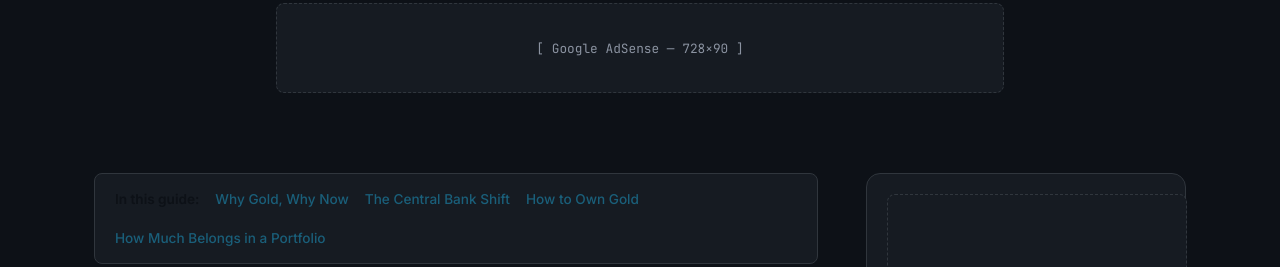
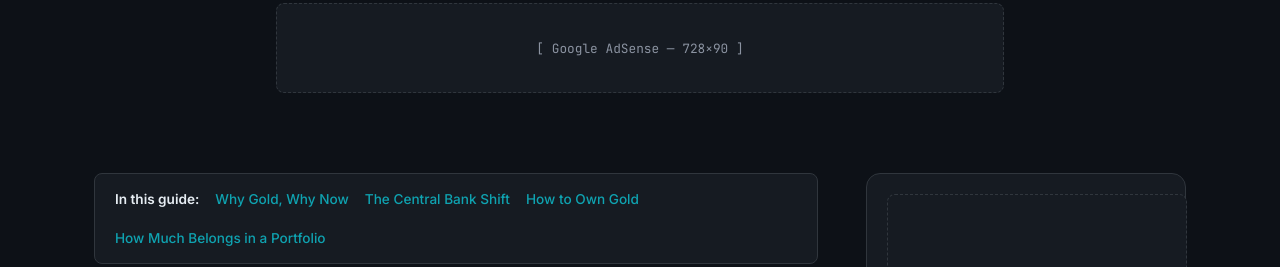
Before and after one commit to marketedge750/Marketedge, a plain HTML site: page gold-outlook.html in a window 1280 px wide. Both pictures are taken after a click on the button "Toggle dark mode". Shown: the part 533-800 px from the top of the page. Drawn offline with Linux system fonts and the light colour scheme; no server answers.

Commit message:
Add files via upload

```diff
--- a/gold-outlook.html
+++ b/gold-outlook.html
@@ -7,7 +7,7 @@
 <meta content="Central banks now hold more gold than U.S. Treasuries. We break down what record gold prices mean for retail investors in 2026." name="description"/>
 <link href="https://fonts.googleapis.com" rel="preconnect"/>
 <link href="https://fonts.googleapis.com/css2?family=DM+Serif+Display:ital@0;1&amp;family=Inter:wght@300;400;500;600&amp;family=JetBrains+Mono:wght@400;500&amp;display=swap" rel="stylesheet"/>
-<link href="style.css" rel="stylesheet"/>
+<link href="style.css?v=1784392322" rel="stylesheet"/>
 <script>(function(){try{var t=localStorage.getItem('fintorra-theme');var sysDark=window.matchMedia&&window.matchMedia('(prefers-color-scheme: dark)').matches;if(t==='dark'||(!t&&sysDark)){document.documentElement.setAttribute('data-theme','dark');}}catch(e){}})();</script>
 <link href="https://YOUR-DOMAIN-HERE.com/gold-outlook.html" rel="canonical"/><meta content="Gold at $4,300: Strategic Asset or Crowded Trade? | Fintorra" property="og:title"/><meta content="Central banks now hold more gold than U.S. Treasuries. We break down what record gold prices mean for retail investors in 2026." property="og:description"/><meta content="article" property="og:type"/><meta content="https://YOUR-DOMAIN-HERE.com/gold-outlook.html" property="og:url"/><meta content="https://images.unsplash.com/photo-1718752773283-de1f92513671?fm=jpg&amp;q=60&amp;w=1600&amp;auto=format&amp;fit=crop" property="og:image"/><meta content="Fintorra" property="og:site_name"/><meta content="summary_large_image" name="twitter:card"/><meta content="Gold at $4,300: Strategic Asset or Crowded Trade? | Fintorra" name="twitter:title"/><meta content="Central banks now hold more gold than U.S. Treasuries. We break down what record gold prices mean for retail investors in 2026." name="twitter:description"/><meta content="https://images.unsplash.com/photo-1718752773283-de1f92513671?fm=jpg&amp;q=60&amp;w=1600&amp;auto=format&amp;fit=crop" name="twitter:image"/><script type="application/ld+json">{
   "@context": "https://schema.org",
@@ -109,6 +109,6 @@
 </div>
 </main>
 <footer class="footer"><div class="container footer-inner"><div class="footer-brand"><a class="logo" href="index.html">Fin<span>torra</span></a><p>Independent investing education. Not financial advice.</p></div><div class="footer-links"><div class="footer-col"><h4>Learn</h4><ul><li><a href="investing-basics.html">Basics</a></li><li><a href="etf-guide.html">ETFs</a></li><li><a href="crypto.html">Crypto</a></li></ul></div></div></div><div class="footer-bottom container"><p>© 2026 Fintorra. <a href="privacy.html">Privacy</a> · <a href="terms.html">Terms</a></p></div><div class="visitor-counter" style="text-align:center;padding:8px 0;"><img alt="Visitor count" src="https://api.visitorbadge.io/api/visitors?path=marketedge-zippy-pavlova-49449e&amp;label=Visitors&amp;countColor=%23263759&amp;style=flat"/></div></footer>
-<script src="script.js"></script>
+<script src="script.js?v=1784392322"></script>
 </body>
 </html>
--- a/style.css
+++ b/style.css
@@ -1111,6 +1111,14 @@ html[data-theme="dark"] {
   --ink-muted: #8B93A1;
   --surface: #161B22;
   --border: #30363D;
+  /* The base --accent (#1A5F7A, a deep teal) measures only ~2.4:1
+     contrast against dark card backgrounds — well under the 4.5:1
+     legibility floor, and the root cause of hard-to-read links
+     throughout article pages (quick-nav links, "Read more" links, etc.)
+     reported after the dark-mode fixes above. --accent-hi (#0FA3B1) was
+     already chosen specifically to work on dark backgrounds, so reuse it
+     here instead of introducing a third color. */
+  --accent: var(--accent-hi);
 }
 html[data-theme="dark"] body { background: #0D1117; color: #E6EDF3; }
 html[data-theme="dark"] h1, html[data-theme="dark"] h2, html[data-theme="dark"] h3,
@@ -1193,3 +1201,4 @@ html[data-theme="dark"] .range-btn { background: #161B22; border-color: #30363D;
 html[data-theme="dark"] .faq-q { color: #E6EDF3; }
 html[data-theme="dark"] .fact strong { color: #E6EDF3; }
 html[data-theme="dark"] .pick-info strong { color: #E6EDF3; }
+html[data-theme="dark"] .quick-nav strong { color: #E6EDF3; }
```
Also changed, not shown: about.html (+2 -2 lines), broker-comparison.html (+2 -2 lines), contact.html (+2 -2 lines), crypto.html (+2 -2 lines), disclaimer.html (+2 -2 lines), etf-guide.html (+2 -2 lines), index.html (+2 -2 lines), investing-basics.html (+2 -2 lines), privacy.html (+2 -2 lines), terms.html (+2 -2 lines), tools.html (+2 -2 lines).
